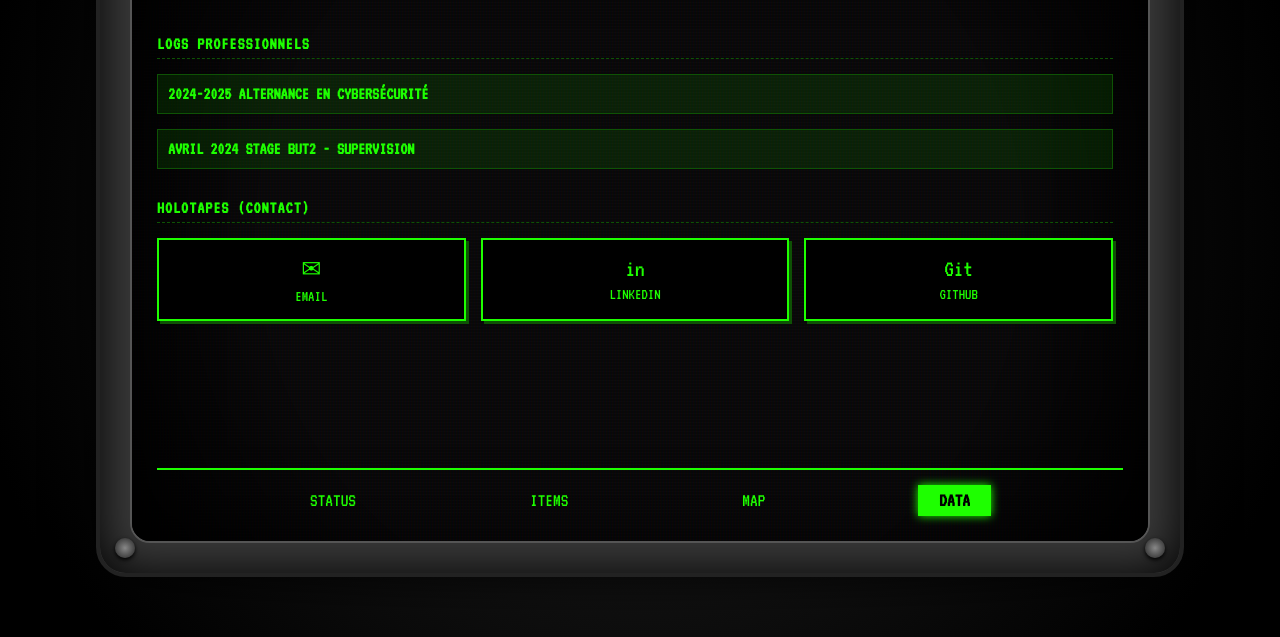
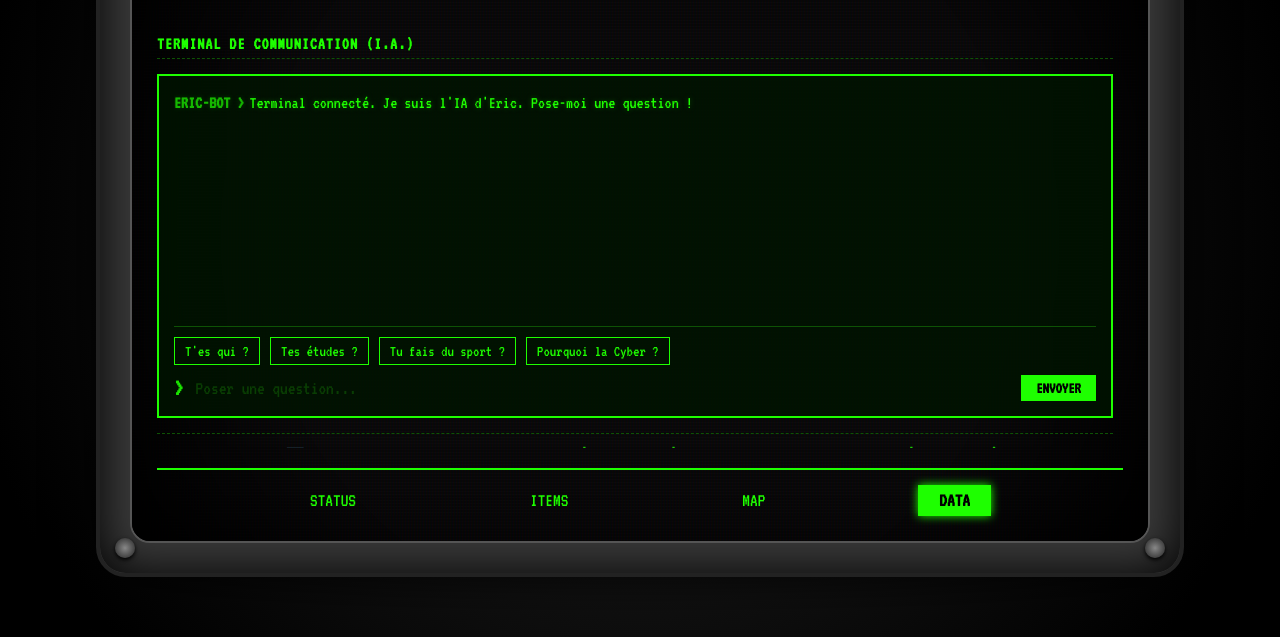
Before and after one commit to Vasla13/Portfolio-3, a plain HTML site: page index.html in a window 1280 px wide. Both pictures are taken after a click on the element "DATA". Shown: the part 163-800 px from the top of the page. Drawn offline with nearby package versions, Linux system fonts and the light colour scheme.

Commit message:
Ajout de la logique du chatbot et des réponses personnalisées, amélioration de l'interface utilisateur et nettoyage du code CSS

```diff
--- a/css/pages.css
+++ b/css/pages.css
@@ -13,7 +13,7 @@
   width: 65%;
   overflow-y: auto;
   padding-right: 10px;
-} /* Ajout padding-right pour scrollbar */
+}
 
 .vault-boy-frame {
   width: 100%;
@@ -26,12 +26,12 @@
   align-items: center;
   overflow: hidden;
 }
-/* Annule le filtre vert pour l'image de profil */
+/* CORRECTION : Pas de filtre vert sur ta photo */
 #profile-picture {
   height: 100%;
   width: auto;
-  filter: none; /* AUCUN FILTRE ICI */
-  object-fit: cover; /* Pour s'assurer que l'image remplit bien le cadre */
+  filter: none;
+  object-fit: cover;
 }
 
 .bio-box {
@@ -45,18 +45,16 @@
   margin-bottom: 20px;
 }
 
-/* Zone Art/Graphique sur la page STATUS */
 #vault-boy-art {
   width: 100%;
-  height: 150px; /* Taille pour l'art */
+  height: 150px;
   border: 2px solid var(--pip-green);
   background: url("https://upload.wikimedia.org/wikipedia/en/2/27/Fallout_Vault_Boy.png")
-    center center / contain no-repeat; /* Exemple d'image Vault Boy, tu peux la remplacer ou la retirer */
-  filter: sepia(100%) hue-rotate(50deg) saturate(300%) brightness(0.7); /* Garde le filtre ici pour l'art */
+    center center / contain no-repeat;
+  filter: sepia(100%) hue-rotate(50deg) saturate(300%) brightness(0.7);
   margin-bottom: 20px;
 }
 
-/* Badges Perks */
 .perks-grid {
   display: flex;
   flex-wrap: wrap;
@@ -72,7 +70,6 @@
   border: 1px solid var(--pip-green);
 }
 
-/* Compétences */
 .skill-row {
   margin-bottom: 12px;
   font-size: 1.1rem;
@@ -100,7 +97,7 @@
   flex-grow: 1;
   overflow-y: auto;
   padding-right: 10px;
-} /* La liste scrollable */
+}
 
 .inv-item {
   display: flex;
@@ -116,14 +113,12 @@
   padding-left: 20px;
 }
 
-/* Bouton spécial (Portfolio BUT2) */
 .special-item {
   border: 1px solid var(--pip-green);
   margin-top: 10px;
-  box-shadow: 0 0 5px var(--pip-green); /* Glow subtil */
-  animation: pulse-glow 2s infinite alternate; /* Nouvelle animation */
+  box-shadow: 0 0 5px var(--pip-green);
+  animation: pulse-glow 2s infinite alternate;
 }
-/* Nouvelle animation pour le glow */
 @keyframes pulse-glow {
   0% {
     box-shadow: 0 0 5px var(--pip-green);
@@ -140,7 +135,7 @@
   min-height: 120px;
   font-size: 1.1rem;
   background: rgba(0, 20, 0, 0.3);
-  flex-shrink: 0; /* Empêche la box de se réduire */
+  flex-shrink: 0;
 }
 
 /* --- PAGE MAP --- */
@@ -166,66 +161,134 @@
     contrast(1.5) brightness(0.7);
 }
 
-/* --- PAGE DATA (Logs & Contact) --- */
-.logs-container {
-  margin-bottom: 30px;
+/* --- PAGE CHATBOT & INPUT --- */
+#chatbot-terminal {
+  display: flex;
+  flex-direction: column;
+  height: 80%;
+  border: 2px solid var(--pip-green);
+  background: rgba(0, 20, 0, 0.8);
+  padding: 15px;
+  margin-bottom: 15px;
+  font-family: "VT323", monospace;
+  position: relative;
 }
-.log-entry {
+
+#chat-history {
+  flex-grow: 1;
+  overflow-y: auto;
   margin-bottom: 15px;
-  border: 1px solid var(--pip-dim);
+  padding-right: 10px;
+  display: flex;
+  flex-direction: column;
+  gap: 15px;
 }
-.log-entry summary {
-  padding: 10px;
+
+/* Zone Interface Chat */
+#chat-interface {
+  border-top: 1px solid var(--pip-dim);
+  padding-top: 10px;
+}
+#chat-suggestions {
+  display: flex;
+  flex-wrap: wrap;
+  gap: 10px;
+  margin-bottom: 10px;
+}
+
+/* Input */
+.input-area {
+  display: flex;
+  align-items: center;
+  gap: 10px;
+}
+.prompt-char {
+  font-size: 1.5rem;
+  font-weight: bold;
+  animation: blink 1s infinite;
+}
+#user-input {
+  flex-grow: 1;
+  background: transparent;
+  border: none;
+  color: var(--pip-green);
+  font-family: "VT323", monospace;
+  font-size: 1.2rem;
+  outline: none;
+}
+#user-input::placeholder {
+  color: var(--pip-dim);
+  opacity: 0.7;
+}
+#send-btn {
+  background: var(--pip-green);
+  color: #000;
+  border: none;
+  padding: 5px 15px;
+  font-family: "VT323", monospace;
+  font-weight: bold;
   cursor: pointer;
-  background: rgba(30, 255, 0, 0.1);
-  font-weight: bold;
-  list-style: none;
-  transition: 0.2s;
+  font-size: 1rem;
+}
+#send-btn:hover {
+  background: #fff;
+}
+
+/* Messages */
+.bot-msg {
+  color: var(--pip-green);
+  text-shadow: 0 0 5px var(--pip-dim);
+  line-height: 1.4;
   font-size: 1.1rem;
 }
-.log-entry summary:hover {
+.user-msg {
+  align-self: flex-end;
+  color: #000;
+  background: var(--pip-green);
+  padding: 5px 10px;
+  border-radius: 4px;
+  font-weight: bold;
+  font-size: 1.1rem;
+}
+.bot-name {
+  font-weight: bold;
+  opacity: 0.7;
+  margin-right: 5px;
+}
+
+/* Boutons suggestions */
+.suggestion-btn {
+  background: transparent;
+  border: 1px solid var(--pip-green);
+  color: var(--pip-green);
+  padding: 5px 10px;
+  cursor: pointer;
+  font-family: "VT323", monospace;
+  font-size: 1rem;
+  transition: 0.2s;
+}
+.suggestion-btn:hover {
   background: var(--pip-green);
   color: #000;
 }
-.log-content {
-  padding: 15px;
-  border-top: 1px solid var(--pip-green);
-  font-size: 1rem;
-  line-height: 1.5;
+
+.contact-mini-bar {
+  display: flex;
+  justify-content: space-around;
+  border-top: 1px dashed var(--pip-dim);
+  padding-top: 10px;
+}
+.mini-link {
+  color: var(--pip-green);
+  opacity: 0.8;
+  transition: 0.2s;
+}
+.mini-link:hover {
+  opacity: 1;
+  text-shadow: 0 0 8px var(--pip-green);
 }
 
-.contact-grid {
-  display: grid;
-  grid-template-columns: repeat(3, 1fr);
-  gap: 15px;
-}
-.holotape-btn {
-  display: flex;
-  flex-direction: column;
-  align-items: center;
-  justify-content: center;
-  border: 2px solid var(--pip-green);
-  padding: 15px;
-  text-align: center;
-  text-decoration: none;
-  color: var(--pip-green);
-  transition: 0.2s;
-  background: #000;
-  box-shadow: 3px 3px 0px var(--pip-dim);
-}
-.holotape-btn:hover {
-  transform: translate(2px, 2px);
-  box-shadow: 0 0 0;
-  background: var(--pip-green);
-  color: #000;
-}
-.holo-icon {
-  font-size: 1.5rem;
-  margin-bottom: 5px;
-  display: block;
-}
-
-/* Responsive Mobile */
+/* Responsive */
 @media (max-width: 800px) {
   .columns-2 {
     flex-direction: column;
@@ -234,9 +297,6 @@
   .col-right {
     width: 100%;
   }
-  .contact-grid {
-    grid-template-columns: 1fr;
-  }
   .vault-boy-frame {
     height: 180px;
   }
--- a/index.html
+++ b/index.html
@@ -97,7 +97,6 @@
                     >
                   </div>
                 </div>
-
                 <div class="col-right">
                   <div id="vault-boy-art"></div>
                   <h3 class="section-title">DONNÉES BIOMÉTRIQUES</h3>
@@ -106,19 +105,14 @@
                     technologie et style rétro. Mon objectif est d'apprendre,
                     d'innover et de sécuriser les infrastructures de demain.
                   </p>
-
-                  <h3 class="section-title" style="margin-top: 20px">
-                    PERKS (SOFT SKILLS)
-                  </h3>
+                  <h3 class="section-title" style="margin-top: 20px">PERKS</h3>
                   <div class="perks-grid">
                     <div class="perk-badge">CURIOSITÉ</div>
                     <div class="perk-badge">AUTONOMIE</div>
                     <div class="perk-badge">TRAVAIL D'ÉQUIPE</div>
-                    <div class="perk-badge">RÉSOLUTION PROBLÈMES</div>
                   </div>
-
                   <h3 class="section-title" style="margin-top: 20px">
-                    S.P.E.C.I.A.L. (STACK)
+                    S.P.E.C.I.A.L.
                   </h3>
                   <div class="skill-row">
                     <span>PYTHON / BASH</span>
@@ -166,13 +160,9 @@
                     <span class="inv-qty">PERSO</span> Challenge HTB
                     <span class="inv-val">CYBER</span>
                   </div>
-                  <div class="inv-item" data-project-id="ProjetPerso2">
-                    <span class="inv-qty">ETUDE</span> Projet Docker
-                    <span class="inv-val">DEVOPS</span>
-                  </div>
                 </div>
                 <div class="item-details-box">
-                  <p id="project-desc">SÉLECTIONNEZ UNE DATA POUR ANALYSE...</p>
+                  <p id="project-desc">SÉLECTIONNEZ UNE DATA...</p>
                   <div id="project-link-container"></div>
                 </div>
               </div>
@@ -188,68 +178,39 @@
             </section>
 
             <section id="tab-data" class="tab-content">
-              <h3 class="section-title">LOGS PROFESSIONNELS</h3>
-              <div class="logs-container">
-                <details class="log-entry">
-                  <summary>
-                    <span class="log-date">2024-2025</span> ALTERNANCE EN
-                    CYBERSÉCURITÉ
-                  </summary>
-                  <div class="log-content">
-                    <p>> Rôle: Administrateur Réseaux Junior / Cybersécurité</p>
-                    <p>
-                      > Missions: Maintien en condition opérationnelle (MCO),
-                      Configuration VLANs, Support N2.
-                    </p>
-                    <p>
-                      > Technologies: Cisco, VMWare, Windows Server, Linux
-                      (Debian/Ubuntu).
-                    </p>
+              <h3 class="section-title">TERMINAL DE COMMUNICATION (I.A.)</h3>
+              <div id="chatbot-terminal">
+                <div id="chat-history"></div>
+                <div id="chat-interface">
+                  <div id="chat-suggestions"></div>
+                  <div class="input-area">
+                    <span class="prompt-char">></span>
+                    <input
+                      type="text"
+                      id="user-input"
+                      placeholder="Poser une question..."
+                      autocomplete="off"
+                    />
+                    <button id="send-btn">ENVOYER</button>
                   </div>
-                </details>
-
-                <details class="log-entry">
-                  <summary>
-                    <span class="log-date">AVRIL 2024</span> STAGE BUT2 -
-                    SUPERVISION
-                  </summary>
-                  <div class="log-content">
-                    <p>> Rôle: Technicien Intégration / Supervision</p>
-                    <p>
-                      > Missions: Déploiement et configuration de Zabbix et
-                      Grafana pour la surveillance d'infrastructures.
-                    </p>
-                    <p>
-                      > Technologies: Linux, Python (scripts d'automatisation),
-                      SNMP, Docker.
-                    </p>
-                  </div>
-                </details>
+                </div>
               </div>
-
-              <h3 class="section-title" style="margin-top: 30px">
-                HOLOTAPES (CONTACT)
-              </h3>
-              <div class="contact-grid">
-                <a href="mailto:ton.email@uha.fr" class="holotape-btn">
-                  <span class="holo-icon">✉</span> EMAIL
-                </a>
-
+              <div class="contact-mini-bar">
+                <a href="mailto:ton.email@uha.fr" class="mini-link"
+                  >[ ✉️ MAIL ]</a
+                >
                 <a
                   href="https://www.linkedin.com/in/%C3%A9ric-petersen-51a138277/"
                   target="_blank"
-                  class="holotape-btn"
+                  class="mini-link"
+                  >[ in LINKEDIN ]</a
                 >
-                  <span class="holo-icon">in</span> LINKEDIN
-                </a>
-
                 <a
                   href="https://github.com/Vasla13"
                   target="_blank"
-                  class="holotape-btn"
+                  class="mini-link"
+                  >[ Git GITHUB ]</a
                 >
-                  <span class="holo-icon">Git</span> GITHUB
-                </a>
               </div>
             </section>
           </div>
@@ -269,6 +230,9 @@
       integrity="sha256-20nQCchB9co0qIjJZRGuk2/Z9VM+kNiyxNV1lvTlZBo="
       crossorigin=""
     ></script>
+
+    <script src="js/brain.js"></script>
+    <script src="js/chatbot.js"></script>
     <script src="js/app.js"></script>
   </body>
 </html>
--- a/js/app.js
+++ b/js/app.js
@@ -1,19 +1,20 @@
+/*
+   APP.JS - Logique principale du site
+   Gère le Boot, les Onglets, la Map et les Projets.
+*/
+
 document.addEventListener("DOMContentLoaded", () => {
-  // --- 1. LOGIQUE DE DÉMARRAGE (SKIP INTRO) ---
+  // --- 1. SKIP INTRO (SessionStorage) ---
   const bootScreen = document.getElementById("boot-screen");
   const bootText = document.getElementById("boot-text");
 
-  // Vérification : Est-ce que l'utilisateur est déjà venu dans cette session ?
   if (sessionStorage.getItem("pipboy_booted")) {
-    // OUI -> On supprime l'écran de boot immédiatement
     if (bootScreen) {
       bootScreen.style.display = "none";
       bootScreen.remove();
     }
-    // On lance directement les animations qui se lancent normalement après l'intro
     setTimeout(animateBars, 100);
   } else {
-    // NON -> On lance la séquence cinématique
     const bootLines = [
       "INITIALIZING PIP-OS v7.1.0.8...",
       "CHECKING MEMORY... 64KB OK",
@@ -21,11 +22,8 @@ document.addEventListener("DOMContentLoaded", () => {
       "CONNECTING TO UHA NETWORK...",
       "USER AUTHENTICATED: ERIC PETERSEN",
     ];
-
     let lineIndex = 0;
     let charIndex = 0;
-
-    // On note que l'intro a été vue pour la prochaine fois (F5)
     sessionStorage.setItem("pipboy_booted", "true");
 
     function typeWriter() {
@@ -42,7 +40,6 @@ document.addEventListener("DOMContentLoaded", () => {
           setTimeout(typeWriter, 150);
         }
       } else {
-        // Fin de l'intro
         setTimeout(() => {
           bootScreen.style.opacity = "0";
           setTimeout(() => {
@@ -55,7 +52,7 @@ document.addEventListener("DOMContentLoaded", () => {
     typeWriter();
   }
 
-  // --- 2. NAVIGATION ONGLETS ---
+  // --- 2. NAVIGATION ---
   const tabs = document.querySelectorAll(".tab-btn");
   const pages = document.querySelectorAll(".tab-content");
 
@@ -75,15 +72,21 @@ document.addEventListener("DOMContentLoaded", () => {
           if (map) map.invalidateSize();
         }, 100);
       }
+
+      // Appel du Chatbot via la fonction globale
+      if (targetId === "tab-data") {
+        if (typeof window.initChatbot === "function") {
+          window.initChatbot();
+        }
+      }
     });
   });
 
   function animateBars() {
-    // Petit délai pour assurer que le DOM est prêt
     setTimeout(() => {
       const fills = document.querySelectorAll(".fill");
       fills.forEach((fill) => {
-        fill.style.width = "0%"; // Reset pour rejouer l'anim
+        fill.style.width = "0%";
         setTimeout(() => {
           const targetWidth = fill.getAttribute("style").match(/--w:(\d+%)/)[1];
           fill.style.width = targetWidth;
@@ -107,11 +110,9 @@ document.addEventListener("DOMContentLoaded", () => {
       touchZoom: false,
       dragging: false,
     }).setView(iutCoords, 16);
-
     L.tileLayer("https://{s}.tile.openstreetmap.org/{z}/{x}/{y}.png", {
       maxZoom: 19,
     }).addTo(map);
-
     const pipIcon = L.divIcon({
       className: "custom-pip-marker",
       html: '<div style="background-color:#1eff00; width:14px; height:14px; border-radius:50%; box-shadow:0 0 10px #1eff00; border: 2px solid #000;"></div>',
@@ -125,7 +126,7 @@ document.addEventListener("DOMContentLoaded", () => {
     mapInitialized = true;
   }
 
-  // --- 4. GESTION PROJETS (Items) ---
+  // --- 4. PROJETS ---
   const invItems = document.querySelectorAll(".inv-item");
   invItems.forEach((item) => {
     item.addEventListener("click", function () {
@@ -164,11 +165,6 @@ document.addEventListener("DOMContentLoaded", () => {
         link: "#",
         txt: "LIEN",
       },
-      ProjetPerso2: {
-        desc: "> PROJET: Mise en place d'un environnement de développement avec Docker.\n> COMPÉTENCES: Conteneurisation, CI/CD de base, Administration Docker.\n> LIEN: Dépôt GitHub (privé).",
-        link: "#",
-        txt: "LIEN",
-      },
     };
 
     const item = data[projectID];
@@ -181,7 +177,6 @@ document.addEventListener("DOMContentLoaded", () => {
     }
   }
 
-  // --- 5. TRANSITION CINÉMATIQUE ---
   function launchRetroTransition() {
     document.body.classList.add("shutting-down");
     setTimeout(() => {
--- /dev/null
+++ b/js/brain.js
@@ -0,0 +1,89 @@
+/* BRAIN.JS - Base de connaissance d'Eric
+   C'est ici que tu modifies les réponses du Chatbot.
+*/
+
+const ericBrain = [
+  // IDENTITÉ
+  {
+    triggers: ["qui es tu", "t'es qui", "présentation", "nom", "prenom"],
+    answers: [
+      "Moi c'est Eric Petersen. 20 ans. Futur expert Cyber, actuellement étudiant à Colmar.",
+      "Eric, enchanté ! Je suis l'intelligence derrière ce portfolio.",
+    ],
+  },
+  // SITUATION & ÉTUDES (Ajouté selon ta demande)
+  {
+    triggers: [
+      "fais quoi",
+      "fait quoi",
+      "vie",
+      "métier",
+      "job",
+      "travail",
+      "etude",
+      "étude",
+      "cursus",
+      "situation",
+    ],
+    answers: [
+      "Je suis étudiant en 3ème année de BUT R&T (Réseaux & Télécoms) option Cyber à l'IUT de Colmar.",
+      "Je prépare mon avenir en Cybersécurité ! Je suis en alternance et en fin de cursus BUT.",
+      "Je suis un futur expert en cybersécurité. Je jongle entre mes cours à l'IUT et mes missions d'admin réseaux.",
+    ],
+  },
+  // COMPÉTENCES
+  {
+    triggers: ["compétence", "skill", "niveau", "techno", "sait faire"],
+    answers: [
+      "Je suis polyvalent : Solide en Réseaux (Cisco/VLANs), bon en Scripting (Python/Bash) et Cyberdéfense.",
+      "Mon truc c'est l'infra et la sécurité. Mais je touche aussi au Web et à la virtualisation (Proxmox).",
+    ],
+  },
+  // CYBER
+  {
+    triggers: ["cyber", "securite", "sécurité", "hack", "pentest"],
+    answers: [
+      "La cyber, c'est mon objectif. Je m'entraîne sur Root-Me et HackTheBox. J'aime comprendre l'attaque pour mieux défendre.",
+      "Sécuriser une infra, configurer un firewall, analyser des logs... C'est ça qui me plaît.",
+    ],
+  },
+  // SPORT / LOISIRS
+  {
+    triggers: ["sport", "muscu", "foot", "football", "loisir", "hobby"],
+    answers: [
+      "Le sport c'est vital. Je fais de la muscu pour la discipline et du foot pour l'équipe.",
+      "Faut pas rester H24 devant l'écran ! Un esprit sain dans un corps sain.",
+    ],
+  },
+  // JEUX VIDEO
+  {
+    triggers: ["jeu", "gaming", "jouer", "fallout"],
+    answers: [
+      "Gamer dans l'âme. J'aime les FPS compétitifs et les RPG immersifs comme Fallout (d'où ce site !).",
+      "Je joue pas mal. Ça entraîne les réflexes et la résolution de problèmes.",
+    ],
+  },
+  // LOCALISATION
+  {
+    triggers: ["habite", "vis", "ville", "alsace", "colmar"],
+    answers: [
+      "Je suis basé en Alsace. Meilleure région : choucroute et fibre optique !",
+      "Grand Est, Alsace. J'aime ma région, c'est calme et connecté.",
+    ],
+  },
+  // CONTACT
+  {
+    triggers: ["contact", "mail", "email", "linkedin", "github"],
+    answers: [
+      "Les liens sont juste en bas du chat ! LinkedIn, Mail ou GitHub, choisis ton arme.",
+      "Je réponds vite sur LinkedIn. Check les liens sous ce terminal.",
+    ],
+  },
+];
+
+const ericFallbacks = [
+  "Erreur 404 : Réponse non trouvée. Essaye de me demander ce que je fais dans la vie ou mes hobbies.",
+  "Mon processeur n'a pas compris. Tu peux reformuler ? Essaye 'Études', 'Sport' ou 'Projets'.",
+  "Donnée corrompue. Parle-moi de mes compétences ou de mon parcours plutôt.",
+  "Commande inconnue. Essaye des mots-clés simples.",
+];
--- /dev/null
+++ b/js/chatbot.js
@@ -0,0 +1,117 @@
+/*
+   CHATBOT.JS - Moteur logique
+   Gère l'analyse du texte et l'affichage.
+*/
+
+document.addEventListener("DOMContentLoaded", () => {
+  const chatHistory = document.getElementById("chat-history");
+  const userInput = document.getElementById("user-input");
+  const sendBtn = document.getElementById("send-btn");
+  const suggestionsBox = document.getElementById("chat-suggestions");
+
+  let chatStarted = false;
+
+  // Suggestions au démarrage
+  const suggestions = [
+    "T'es qui ?",
+    "Tes études ?",
+    "Tu fais du sport ?",
+    "Pourquoi la Cyber ?",
+  ];
+
+  function renderSuggestions() {
+    if (!suggestionsBox) return;
+    suggestionsBox.innerHTML = "";
+    suggestions.forEach((text) => {
+      const btn = document.createElement("button");
+      btn.className = "suggestion-btn";
+      btn.innerText = text;
+      btn.onclick = () => sendMessage(text);
+      suggestionsBox.appendChild(btn);
+    });
+  }
+
+  function getBotResponse(input) {
+    // Nettoyage : minuscule, sans accents
+    const cleanInput = input
+      .toLowerCase()
+      .normalize("NFD")
+      .replace(/[\u0300-\u036f]/g, "");
+
+    if (typeof ericBrain !== "undefined") {
+      for (let topic of ericBrain) {
+        for (let trigger of topic.triggers) {
+          // Recherche large (inclut le mot clé n'importe où)
+          if (cleanInput.includes(trigger)) {
+            return topic.answers[
+              Math.floor(Math.random() * topic.answers.length)
+            ];
+          }
+        }
+      }
+    }
+
+    if (typeof ericFallbacks !== "undefined") {
+      return ericFallbacks[Math.floor(Math.random() * ericFallbacks.length)];
+    }
+    return "Erreur système.";
+  }
+
+  function appendMessage(sender, text) {
+    if (!chatHistory) return;
+    const div = document.createElement("div");
+    div.className = sender === "user" ? "user-msg" : "bot-msg";
+
+    if (sender === "bot") {
+      div.innerHTML = `<span class='bot-name'>ERIC-BOT ></span>`;
+      chatHistory.appendChild(div);
+
+      // Effet écriture
+      let i = 0;
+      function type() {
+        if (i < text.length) {
+          div.innerHTML += text.charAt(i);
+          i++;
+          chatHistory.scrollTop = chatHistory.scrollHeight;
+          setTimeout(type, 10);
+        }
+      }
+      type();
+    } else {
+      div.innerText = text;
+      chatHistory.appendChild(div);
+      chatHistory.scrollTop = chatHistory.scrollHeight;
+    }
+  }
+
+  function sendMessage(text) {
+    if (!text.trim()) return;
+    appendMessage("user", text);
+    if (userInput) userInput.value = "";
+    if (suggestionsBox) suggestionsBox.style.display = "none";
+
+    setTimeout(() => {
+      const response = getBotResponse(text);
+      appendMessage("bot", response);
+    }, 500);
+  }
+
+  if (sendBtn)
+    sendBtn.addEventListener("click", () => sendMessage(userInput.value));
+  if (userInput)
+    userInput.addEventListener("keypress", (e) => {
+      if (e.key === "Enter") sendMessage(userInput.value);
+    });
+
+  // Fonction globale pour démarrer depuis app.js
+  window.initChatbot = function () {
+    if (!chatStarted) {
+      chatStarted = true;
+      renderSuggestions();
+      appendMessage(
+        "bot",
+        "Terminal connecté. Je suis l'IA d'Eric. Pose-moi une question !"
+      );
+    }
+  };
+});
```
